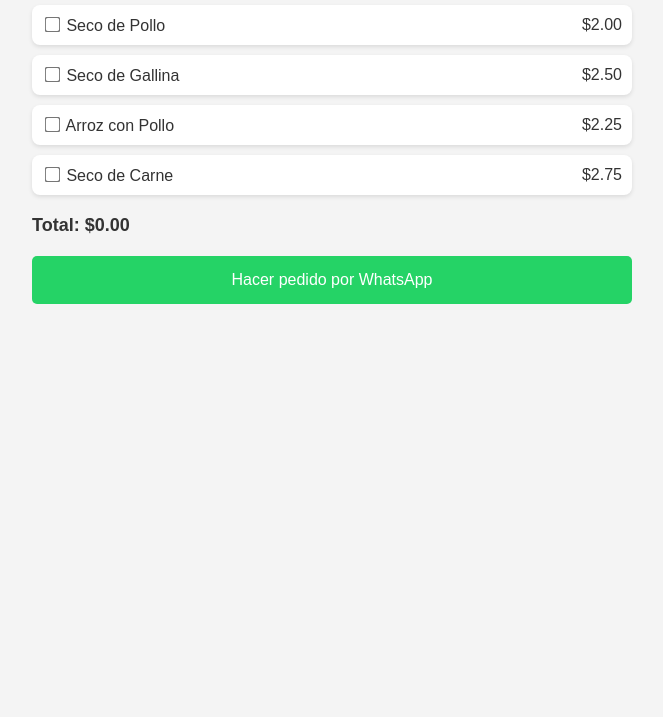
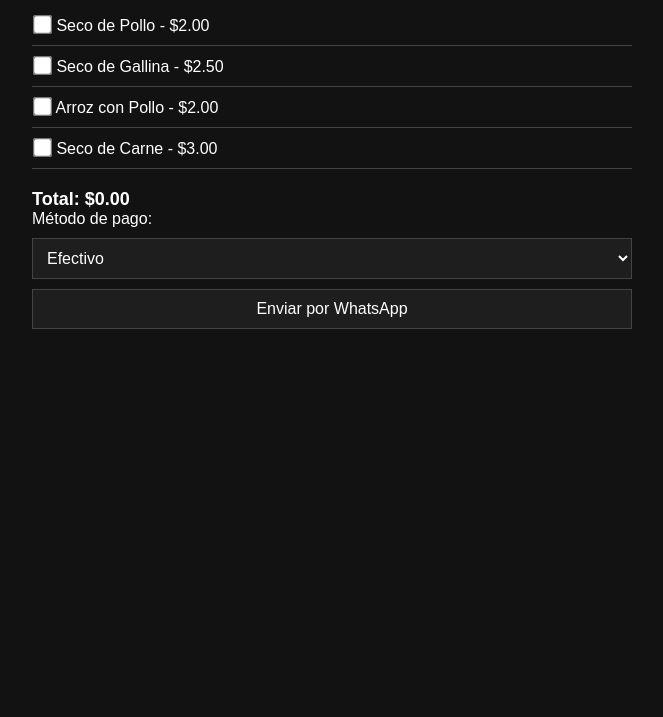
Before and after one commit to Car96loc/menu-local, a plain HTML site: page index.html in a window 1280 px wide. Shown: the part 83-800 px from the top of the page, without its empty margins (308-971 px from the left). Drawn offline with Linux system fonts and the light colour scheme.

Commit message:
Add files via upload

```diff
--- a/index.html
+++ b/index.html
@@ -4,13 +4,13 @@
 <head>
   <meta charset="UTF-8" />
   <meta name="viewport" content="width=device-width, initial-scale=1.0"/>
-  <title>Menú de Productos</title>
+  <title>Menú del Local</title>
   <style>
     body {
       font-family: sans-serif;
-      background-color: #f4f4f4;
-      color: #333;
       padding: 20px;
+      background-color: #121212;
+      color: #ffffff;
       max-width: 600px;
       margin: auto;
     }
@@ -18,108 +18,127 @@
       display: flex;
       justify-content: space-between;
       align-items: center;
-      background-color: #fff;
-      padding: 10px;
-      margin-bottom: 10px;
-      border-radius: 8px;
-      box-shadow: 0 2px 4px rgba(0,0,0,0.1);
+      border-bottom: 1px solid #444;
+      padding: 10px 0;
     }
     .producto input[type="checkbox"] {
-      transform: scale(1.2);
-    }
-    .producto-nombre {
-      flex: 1;
+      transform: scale(1.5);
     }
     .total {
+      font-size: 18px;
+      margin-top: 20px;
       font-weight: bold;
-      margin-top: 20px;
-      font-size: 18px;
     }
-    .whatsapp-btn {
-      margin-top: 20px;
-      background-color: #25D366;
-      color: white;
-      padding: 15px;
+    select, button {
+      padding: 10px;
+      font-size: 16px;
       width: 100%;
-      text-align: center;
-      font-size: 16px;
-      border: none;
-      border-radius: 5px;
-      cursor: pointer;
+      margin-top: 10px;
+      background-color: #1e1e1e;
+      color: #fff;
+      border: 1px solid #444;
+    }
+    .banco-info {
+      margin-top: 10px;
+      background-color: #1e1e1e;
+      padding: 10px;
+      border-radius: 8px;
+      display: none;
     }
   </style>
 </head>
 <body>
-
-  <h2>Menú</h2>
-
-  <div class="producto">
-    <label class="producto-nombre">
-      <input type="checkbox" value="2" onchange="actualizarTotal()"> Seco de Pollo
-    </label>
-    <span>$2.00</span>
-  </div>
-
-  <div class="producto">
-    <label class="producto-nombre">
-      <input type="checkbox" value="2.5" onchange="actualizarTotal()"> Seco de Gallina
-    </label>
-    <span>$2.50</span>
-  </div>
-
-  <div class="producto">
-    <label class="producto-nombre">
-      <input type="checkbox" value="2.25" onchange="actualizarTotal()"> Arroz con Pollo
-    </label>
-    <span>$2.25</span>
-  </div>
-
-  <div class="producto">
-    <label class="producto-nombre">
-      <input type="checkbox" value="2.75" onchange="actualizarTotal()"> Seco de Carne
-    </label>
-    <span>$2.75</span>
-  </div>
+  <h2>Menú del Local</h2>
+  <div id="menu"></div>
 
   <div class="total" id="total">Total: $0.00</div>
 
-  <button class="whatsapp-btn" onclick="enviarWhatsApp()">Hacer pedido por WhatsApp</button>
+  <label for="pago">Método de pago:</label>
+  <select id="pago" onchange="mostrarBanco()">
+    <option value="Efectivo">Efectivo</option>
+    <option value="Pichincha">Transferencia - Banco Pichincha</option>
+    <option value="Guayaquil">Transferencia - Banco Guayaquil</option>
+  </select>
+
+  <div class="banco-info" id="infoPichincha">
+    <strong>Banco Pichincha</strong><br/>
+    Nombre: Pedro Pérez<br/>
+    Cuenta: 1234567890<br/>
+    Tipo: Ahorros
+  </div>
+
+  <div class="banco-info" id="infoGuayaquil">
+    <strong>Banco Guayaquil</strong><br/>
+    Nombre: Pedro Pérez<br/>
+    Cuenta: 0987654321<br/>
+    Tipo: Ahorros
+  </div>
+
+  <button onclick="enviarPedido()">Enviar por WhatsApp</button>
 
   <script>
-    // Obtener número de mesa desde la URL
-    const params = new URLSearchParams(window.location.search);
-    const mesa = params.get("mesa") || "Sin especificar";
+    const productos = [
+      { nombre: "Seco de Pollo", precio: 2.00 },
+      { nombre: "Seco de Gallina", precio: 2.50 },
+      { nombre: "Arroz con Pollo", precio: 2.00 },
+      { nombre: "Seco de Carne", precio: 3.00 }
+    ];
 
-    function actualizarTotal() {
-      let checkboxes = document.querySelectorAll('input[type="checkbox"]');
-      let total = 0;
-      checkboxes.forEach(c => {
-        if (c.checked) total += parseFloat(c.value);
+    const menuDiv = document.getElementById("menu");
+    const totalSpan = document.getElementById("total");
+
+    function cargarMenu() {
+      productos.forEach((producto, i) => {
+        const div = document.createElement("div");
+        div.className = "producto";
+        div.innerHTML = `
+          <label>
+            <input type="checkbox" data-precio="${producto.precio}" onchange="calcularTotal()" />
+            ${producto.nombre} - $${producto.precio.toFixed(2)}
+          </label>
+        `;
+        menuDiv.appendChild(div);
       });
-      document.getElementById('total').innerText = 'Total: $' + total.toFixed(2);
     }
 
-    function enviarWhatsApp() {
-      let checkboxes = document.querySelectorAll('input[type="checkbox"]');
-      let mensaje = `Hola, quiero hacer el siguiente pedido desde la mesa ${mesa}:
-`;
+    function calcularTotal() {
       let total = 0;
+      document.querySelectorAll('input[type="checkbox"]').forEach(cb => {
+        if (cb.checked) {
+          total += parseFloat(cb.getAttribute("data-precio"));
+        }
+      });
+      totalSpan.innerText = "Total: $" + total.toFixed(2);
+    }
 
-      checkboxes.forEach((c) => {
-        if (c.checked) {
-          let nombre = c.parentElement.textContent.trim();
-          let precio = parseFloat(c.value);
-          mensaje += `- ${nombre} ($${precio.toFixed(2)})
-`;
-          total += precio;
+    function mostrarBanco() {
+      const pago = document.getElementById("pago").value;
+      document.getElementById("infoPichincha").style.display = pago === "Pichincha" ? "block" : "none";
+      document.getElementById("infoGuayaquil").style.display = pago === "Guayaquil" ? "block" : "none";
+    }
+
+    function enviarPedido() {
+      let pedido = "Pedido:%0A";
+      let total = 0;
+      document.querySelectorAll('input[type="checkbox"]').forEach(cb => {
+        if (cb.checked) {
+          const texto = cb.parentElement.textContent.trim();
+          pedido += "- " + texto + "%0A";
+          total += parseFloat(cb.getAttribute("data-precio"));
         }
       });
 
-      mensaje += `Total: $${total.toFixed(2)}`;
-      let numero = "593962210284";
-      let url = "https://wa.me/" + numero + "?text=" + encodeURIComponent(mensaje);
-      window.open(url, "_blank");
+      const metodo = document.getElementById("pago").value;
+      pedido += "Método de pago: " + metodo + "%0A";
+      pedido += "Total: $" + total.toFixed(2);
+
+      const mesa = new URLSearchParams(window.location.search).get("mesa") || "desconocida";
+      pedido += "%0AMesa: " + mesa;
+
+      window.open("https://wa.me/593962210284?text=" + pedido, "_blank");
     }
+
+    cargarMenu();
   </script>
 </body>
 </html>
```
